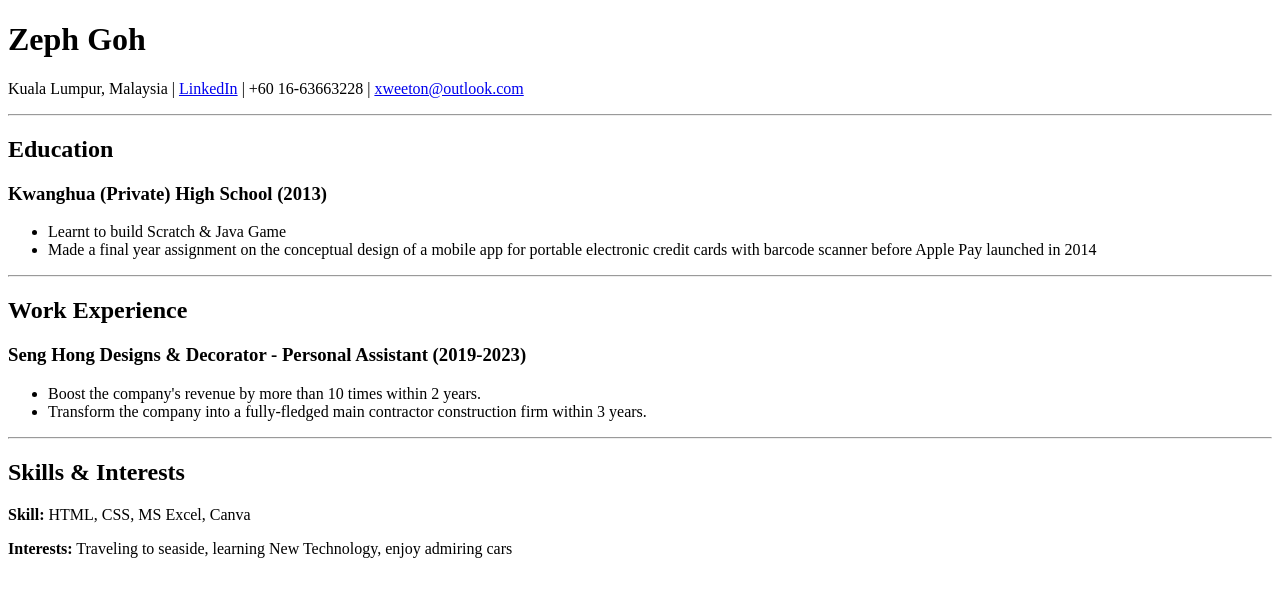
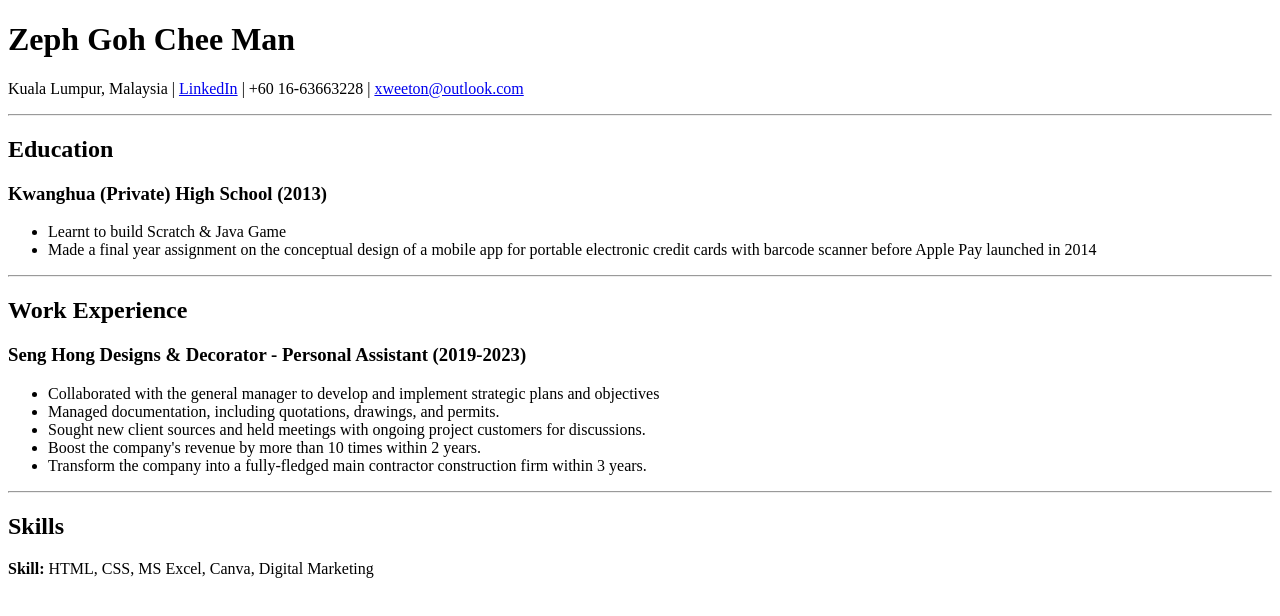
Before and after one commit to xweeton/1.-Resume, a plain HTML site: page index.html in a window 1280 px wide. Drawn offline with Linux system fonts and the light colour scheme.

Commit message:
Updated work experience & skill.

```diff
--- a/index.html
+++ b/index.html
@@ -2,11 +2,11 @@
 <html>
 
 <head>
-  <title>Zeph Resume</title>
+  <title>Zeph Goh Chee Man Resume</title>
 </head>
 
 <body>
-  <h1>Zeph Goh</h1>
+  <h1>Zeph Goh Chee Man</h1>
   <p>Kuala Lumpur, Malaysia | <a href="https://www.linkedin.com/in/goh-chee-man/">LinkedIn<a /> | +60 16-63663228 | <a
         href="mailto:xweeton@outlook.com">xweeton@outlook.com<a />
   </p>
@@ -24,14 +24,16 @@
   <h2>Work Experience</h2>
   <h3>Seng Hong Designs & Decorator - Personal Assistant (2019-2023) </h3>
   <ul>
+    <li>Collaborated with the general manager to develop and implement strategic plans and objectives</li>
+    <li>Managed documentation, including quotations, drawings, and permits.</li>
+    <li>Sought new client sources and held meetings with ongoing project customers for discussions.</li>
     <li>Boost the company's revenue by more than 10 times within 2 years.</li>
     <li>Transform the company into a fully-fledged main contractor construction firm within 3 years.</li>
   </ul>
 
   <hr />
-  <h2>Skills & Interests</h2>
-  <p><b>Skill:</b> HTML, CSS, MS Excel, Canva</p>
-  <p><b>Interests:</b> Traveling to seaside, learning New Technology, enjoy admiring cars</p>
+  <h2>Skills</h2>
+  <p><b>Skill:</b> HTML, CSS, MS Excel, Canva, Digital Marketing</p>
 </body>
 
 </html>
```
